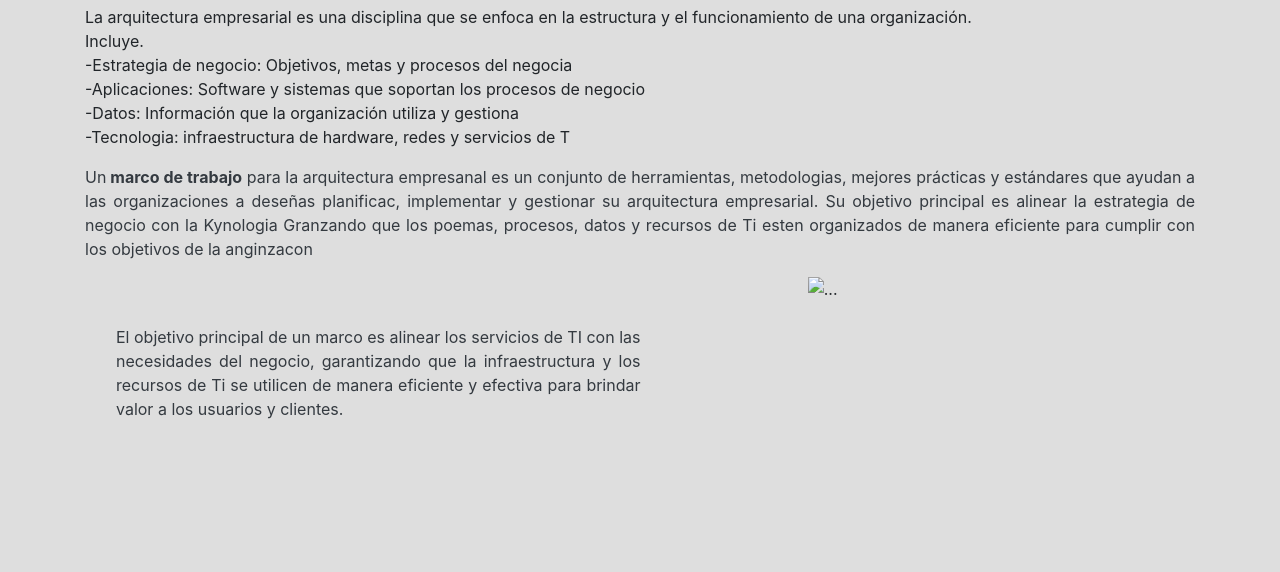
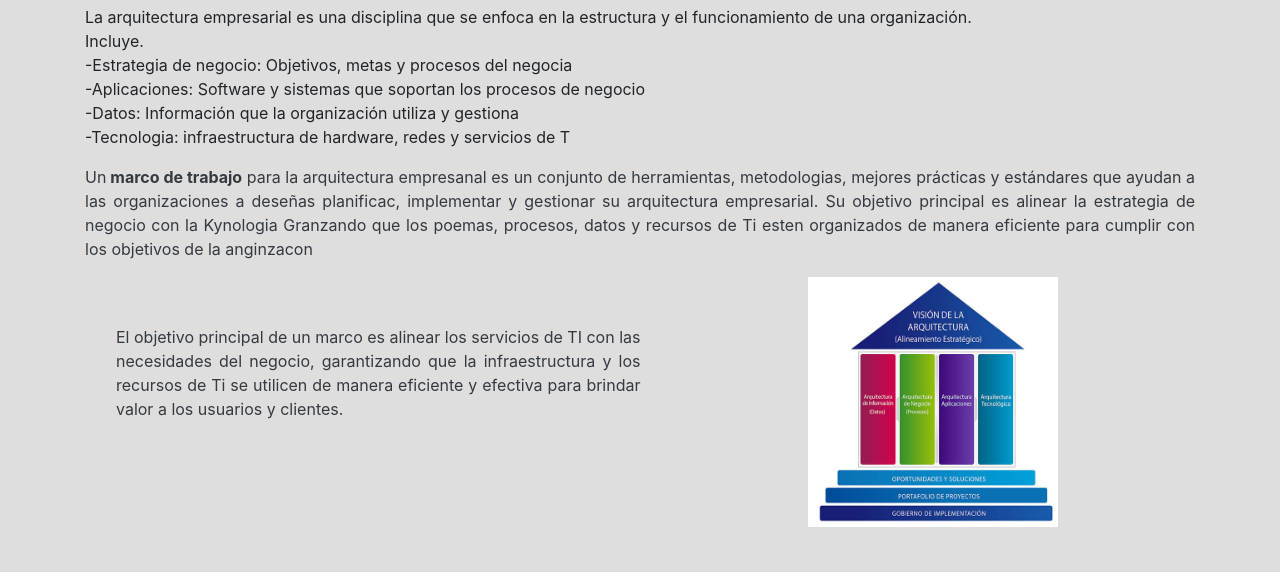
Before and after one commit to Sebastian-Miranda-Alfaro/Admin-ti-Miranda-Alfaro, a plain HTML site: page index.html in a window 1280 px wide. Shown: the part 157-729 px from the top of the page. Drawn offline with nearby package versions, Linux system fonts and the light colour scheme.

Commit message:
Update index.html

```diff
--- a/index.html
+++ b/index.html
@@ -47,7 +47,7 @@
 
         </div>
         <div class="col-6 d-flex justify-content-center align-items-center">
-            <img src="img/arquitectura-de-procesos-de-negocio-big.jpg" width="250" height="250" alt="...">
+            <img src="arquitectura-de-procesos-de-negocio-big.jpg" width="250" height="250" alt="...">
         </div>
       </div>
       <div class="row ml-3 py-5">
```
